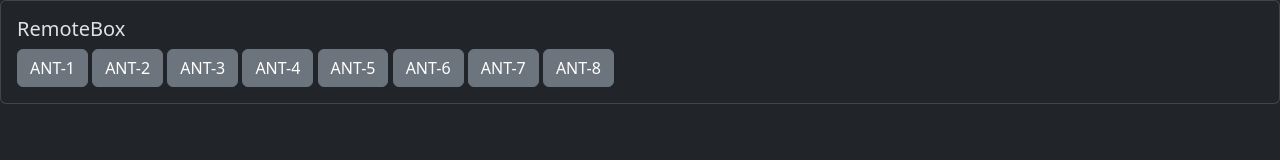
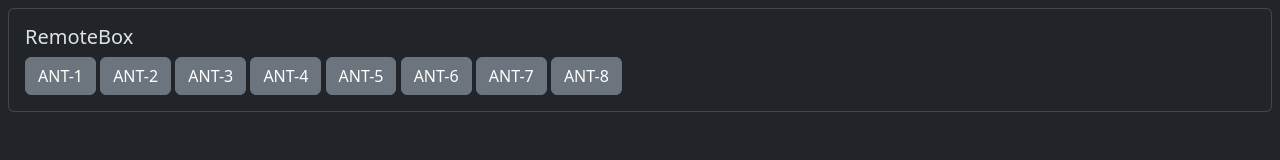
Before and after one commit to ea1nk/RemoteBox-Remote, a website: page interface.html in a window 1280 px wide. Drawn offline with nearby package versions, Linux system fonts and the light colour scheme; no server answers.

Commit message:
Update interface.html
Padding to card

```diff
--- a/interface.html
+++ b/interface.html
@@ -10,7 +10,7 @@
 </head>
 
 <body data-bs-theme="dark">
-    <div class="card">
+    <div class="card m-2">
         <div class='card-body' id="antennas">
             <h5 class="card-title">RemoteBox</h5>
             <button type="button" onclick=setAntenna(this.dataset.ant) class="btn btn-secondary" data-ant='1' id='ant1'>ANT-1</button>
```
